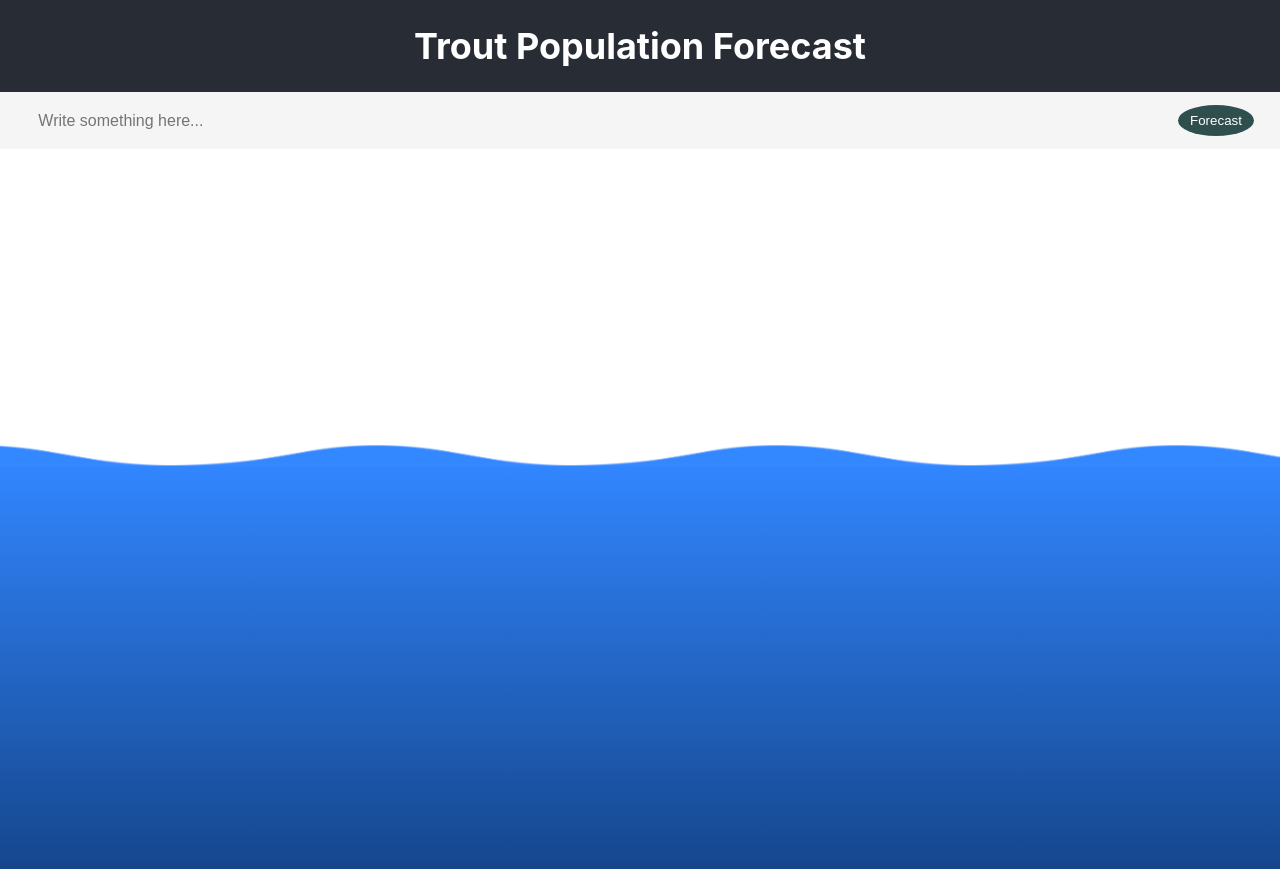
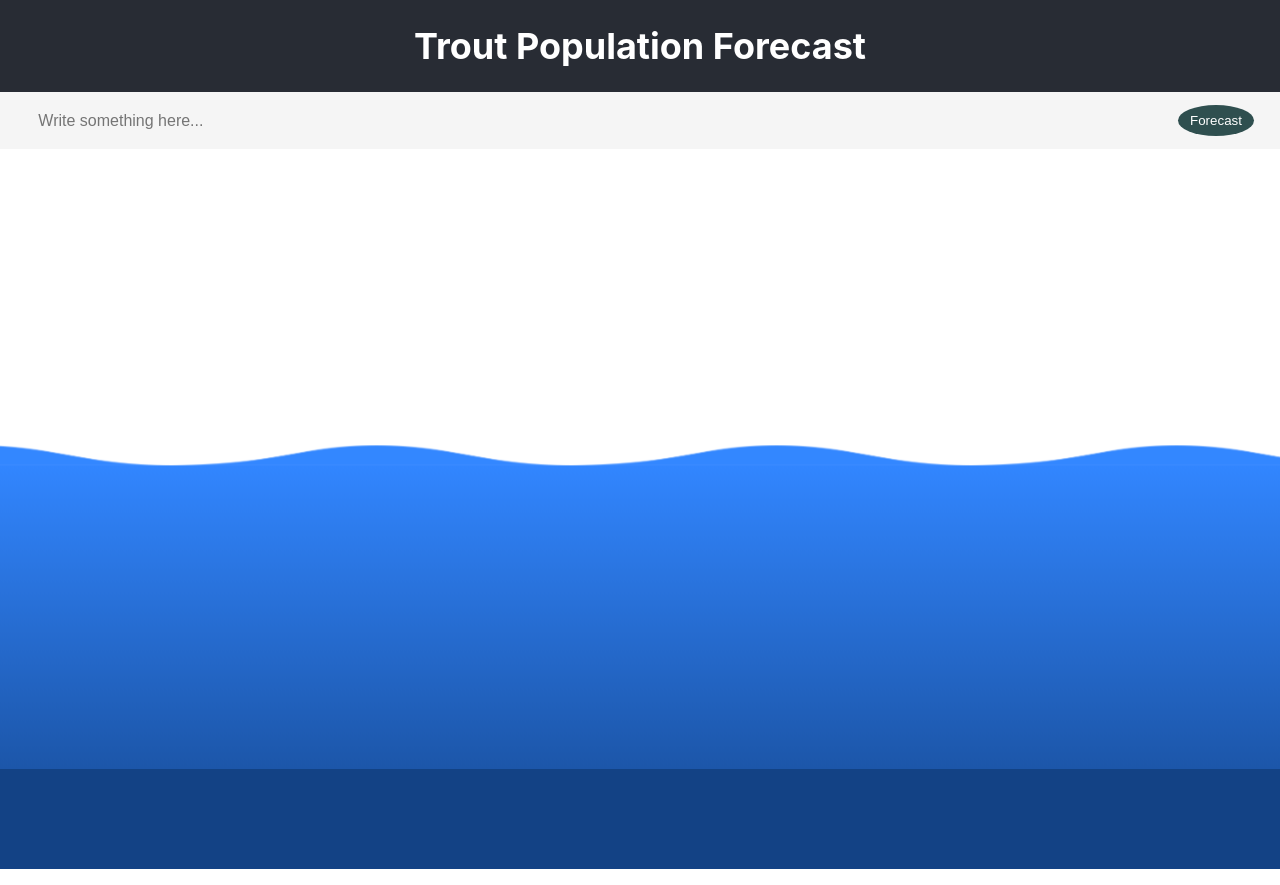
Before and after one commit to DMJamboe/trout-population, a React (Create React App) app: page / in a window 1280 px wide. Shown: the top 885 px of the page. Built offline with nearby package versions, Linux system fonts and the light colour scheme.

Commit message:
added graph

```diff
--- a/src/App.js
+++ b/src/App.js
@@ -2,10 +2,12 @@ import logo from './logo.svg';
 import { useEffect, useState } from "react";
 import { ResponsiveContainer, AreaChart, Area, LineChart, Line, CartesianGrid, XAxis, YAxis } from 'recharts';
 import './App.css';
-let data = [{time: 1, population: 10000},{time: 1, population: 240000},{time: 2, population: 270000}];
+let data = [{population: 10000},{population: 10000}];
+let current = 10000;
 
 function App() {
   const [input, setInput] = useState("");
+  const [graphData, setGraphData] = useState([{population: 10000},{population: 10000}]);
   useEffect(() => {
     if (input.length) {
       fetch(`http://127.0.0.1:8000/classify/"${input}"`, {method: "GET", mode: "cors"}).then(response => {
@@ -13,12 +15,13 @@ function App() {
           return response.json();
         }
       }).then(data => {
+        console.log(data.tag)
         const tag = data.tag;
         const confidence = data.confidence;
         switch (tag) {
-          case "Decrease in population": changeWaterLevel('low'); break;
-          case "Increase in population": changeWaterLevel('high'); break;
-          case "Neutral effect on population": changeWaterLevel('neutral'); break;
+          case "Decrease in population": changeWaterLevel('low'); setGraphData(oldData => [...oldData, {population: current - 6000*confidence}]); console.log(graphData); break;
+          case "Increase in population": changeWaterLevel('high'); setGraphData(oldData => [...oldData, {population: current + (Math.ceil(Math.random() * 500) * (Math.round(Math.random()) ? 1 : -1))*confidence}]);console.log(graphData); break;
+          case "Neutral effect on population": changeWaterLevel('neutral'); setGraphData(oldData => [...oldData, {population: current + 6000*confidence}]); console.log(graphData); break;
         }
       }).catch(err => {
         alert(err);
@@ -26,6 +29,7 @@ function App() {
     }
   }, [input]);
   function getInput() {
+    console.log("IGFG")
     setInput(document.getElementById("input-text").value);
   };
 
@@ -46,13 +50,10 @@ function App() {
           <span class="deep-water"></span>
         </div>
       </div>
-      <div class="Stocks">
-        <ResponsiveContainer width="100%" height={400}>
-          <AreaChart width={600} height={300} data={data}>
+      <div class="Stocks" style={{zIndex:1, position: 'relative', top: -100, marginBottom: -10000}}>
+        <ResponsiveContainer width="100%" height={100}>
+          <AreaChart width={600} height={500} data={graphData} margin={{ top: 0, left: 0, right: 0, bottom: 0 }}>
             <Area type="monotone" dataKey="population" stroke="#134285" fill="#134285" fillOpacity={1}/>
-            {/*<CartesianGrid stroke="#ccc" />
-            <XAxis dataKey="name" />
-            <YAxis />*/}
           </AreaChart>
         </ResponsiveContainer>
       </div>
```
